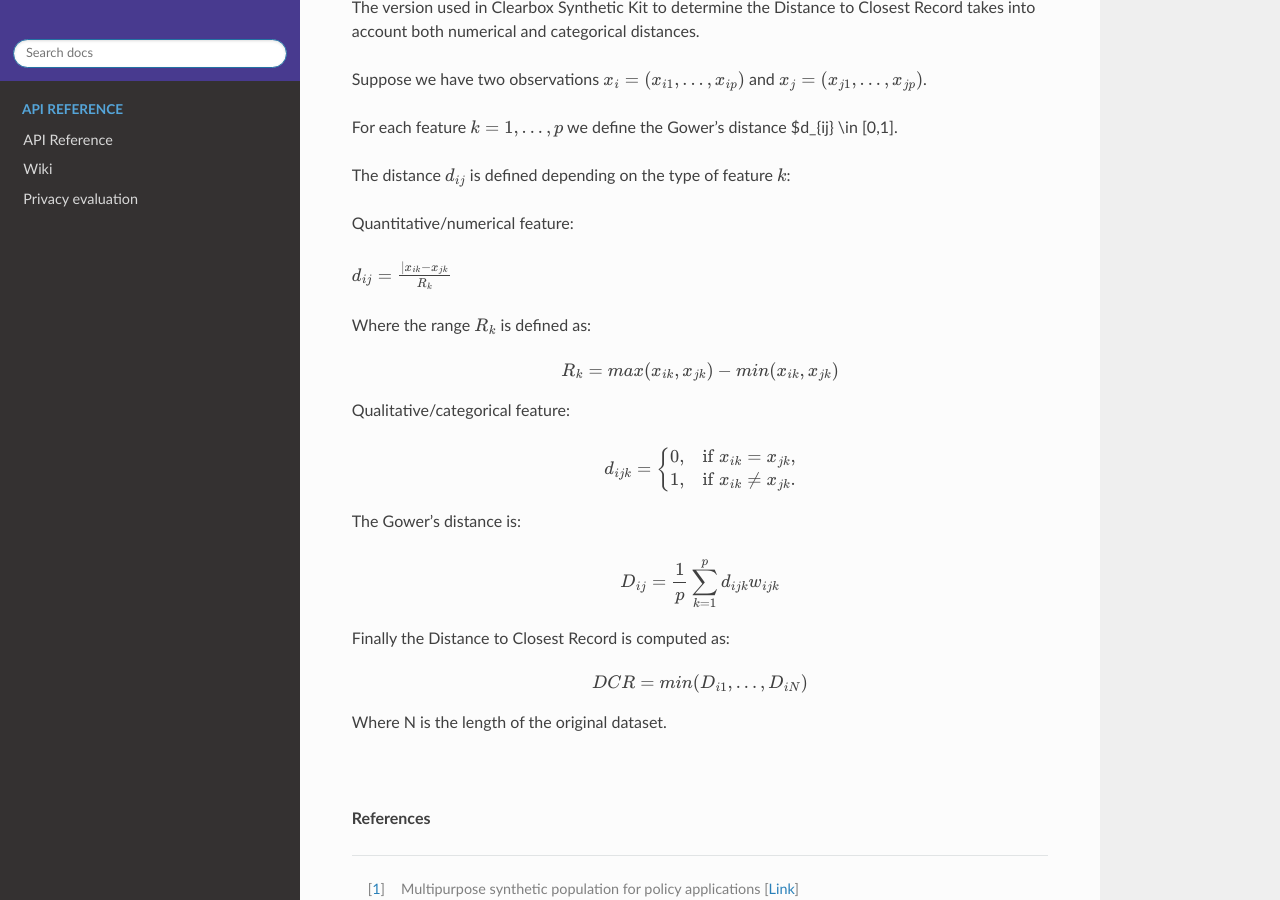
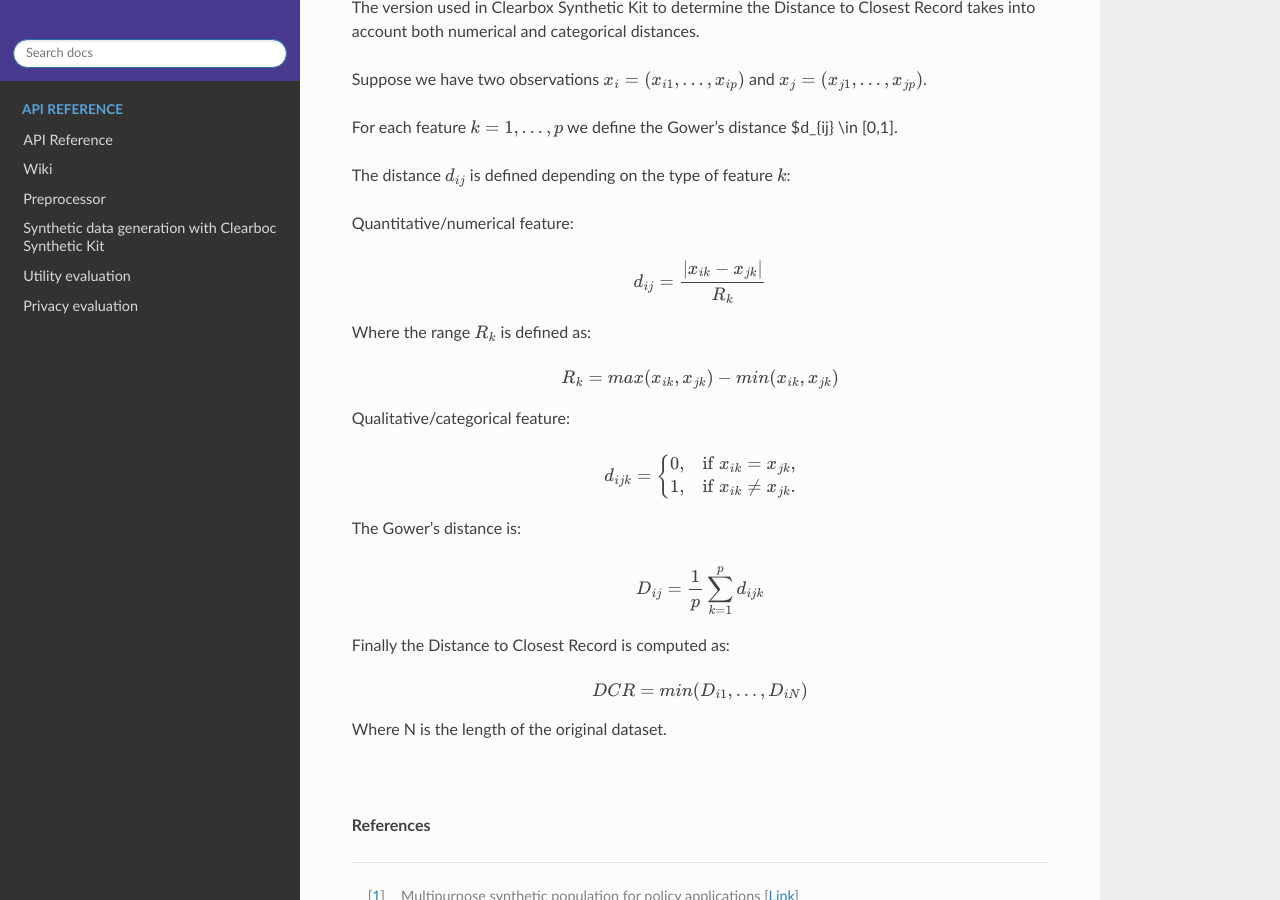
Before and after one commit to Clearbox-AI/clearbox-synthetic-kit, a Sphinx documentation site: the page built from docs/source/wiki/wiki_md/privacy.md, in a window 1280 px wide and 900 px high, scrolled down 5806 px. Built offline with Sphinx 7.4.7 and the Read the Docs theme 3.1.0, drawn with Linux system fonts in a browser that asks for light colours.

Commit message:
minor update

```diff
--- a/docs/source/wiki/wiki_md/generation.md
+++ b/docs/source/wiki/wiki_md/generation.md
@@ -0,0 +1 @@
+# Synthetic data generation with Clearboc Synthetic Kit
--- a/docs/source/wiki/wiki_md/preprocessor.md
+++ b/docs/source/wiki/wiki_md/preprocessor.md
@@ -0,0 +1 @@
+# Preprocessor
--- a/docs/source/wiki/wiki_md/privacy.md
+++ b/docs/source/wiki/wiki_md/privacy.md
@@ -165,7 +165,7 @@
 The Gower's distance is:
 
 $$
-D_{ij} = \frac{1}{p}\sum_{k=1}^{p} d_{ijk} w_{ijk}
+D_{ij} = \frac{1}{p}\sum_{k=1}^{p} d_{ijk}
 $$
 
 Finally the Distance to Closest Record is computed as:
--- a/docs/source/wiki/wiki_md/utility.md
+++ b/docs/source/wiki/wiki_md/utility.md
@@ -0,0 +1 @@
+# Utility evaluation
```
Also changed, not shown: other parts of docs/source/wiki/wiki_md/privacy.md (+1 -1 lines), docs/source/wiki/main.rst (+4 -4 lines).
